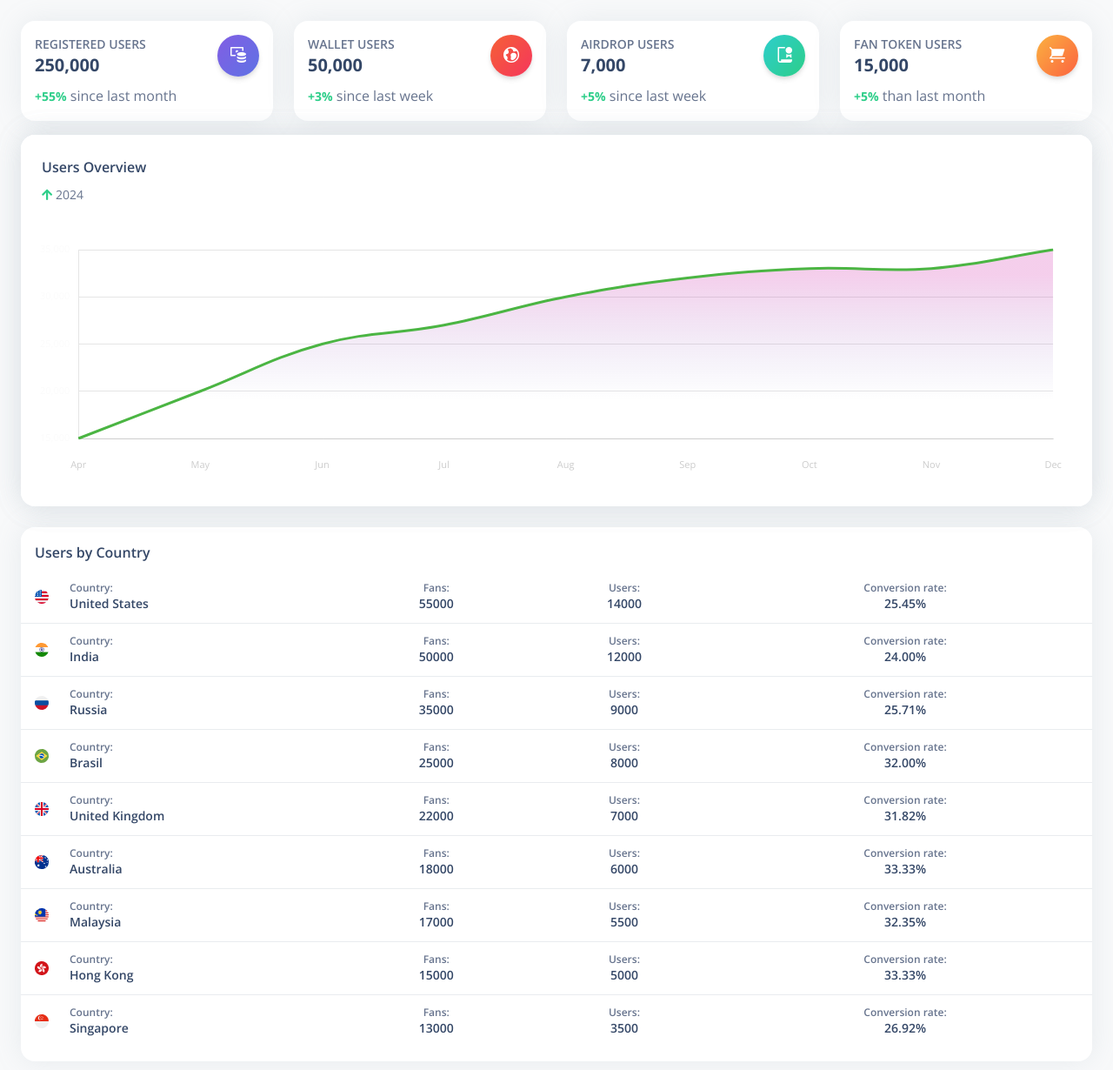
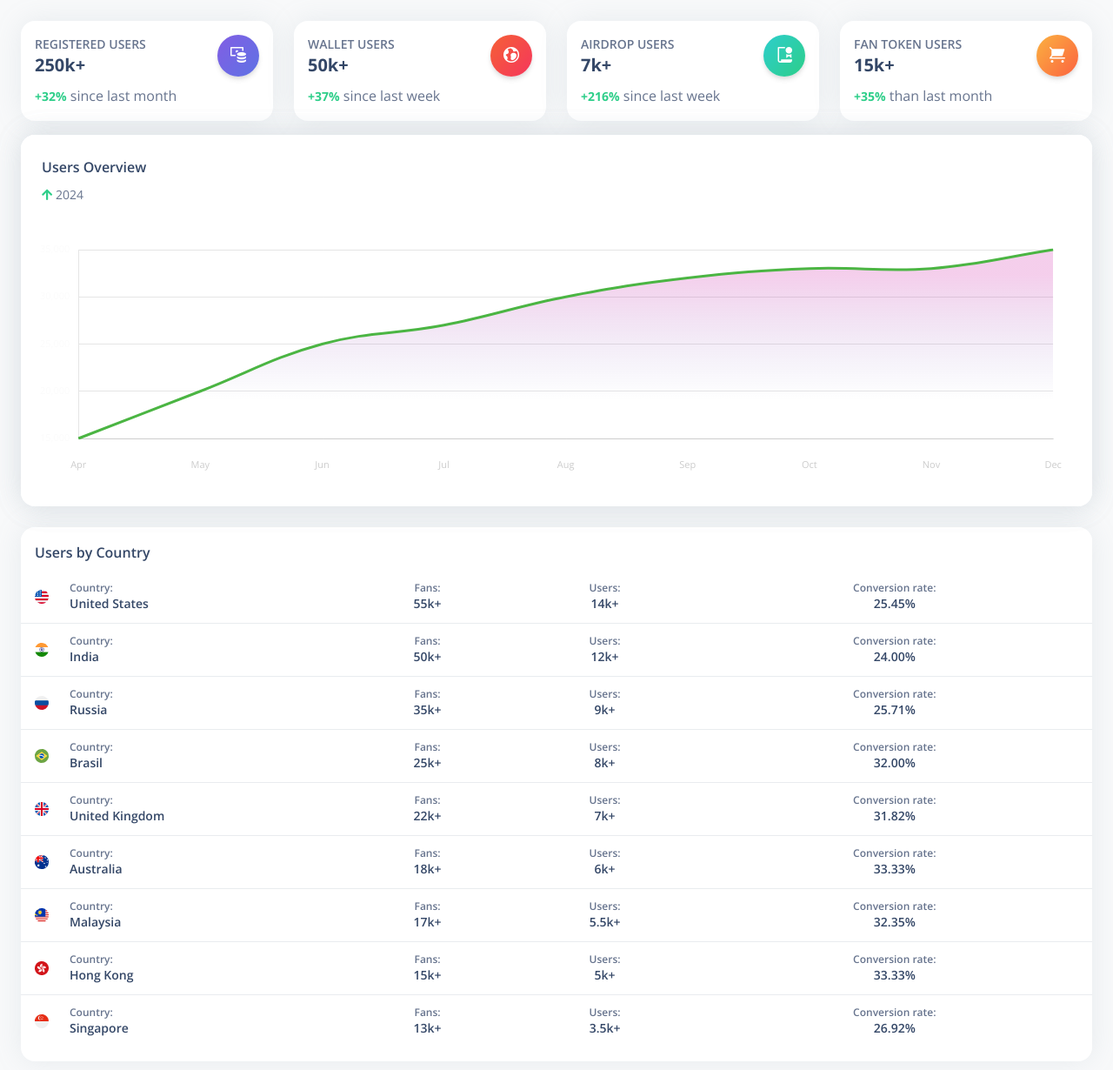
Before and after one commit to yang-tech-xyz/dashboard, a Vue app: page /dashboard-default in a window 1280 px wide. Shown: the top 1230 px of the page at 87% size. Built offline with nearby package versions, Linux system fonts and the light colour scheme.

Commit message:
Update data format

```diff
--- a/src/views/Dashboard.vue
+++ b/src/views/Dashboard.vue
@@ -17,64 +17,64 @@ import US from "@/assets/img/icons/flags/US.png";
 const sales = {
   us: {
     country: "United States",
-    sales: "55000",
-    value: "14000",
+    sales: "55k+",
+    value: "14k+",
     bounce: "25.45%",
     flag: US,
   },
   in: {
     country: "India",
-    sales: "50000",
-    value: "12000",
+    sales: "50k+",
+    value: "12k+",
     bounce: "24.00%",
     flag: IN,
   },
   ru: {
     country: "Russia",
-    sales: "35000",
-    value: "9000",
+    sales: "35k+",
+    value: "9k+",
     bounce: "25.71%",
     flag: RU,
   },
   br: {
     country: "Brasil",
-    sales: "25000",
-    value: "8000",
+    sales: "25k+",
+    value: "8k+",
     bounce: "32.00%",
     flag: BR,
   },
   uk: {
     country: "United Kingdom",
-    sales: "22000",
-    value: "7000",
+    sales: "22k+",
+    value: "7k+",
     bounce: "31.82%",
     flag: UK,
   },
   au: {
     country: "Australia",
-    sales: "18000",
-    value: "6000",
+    sales: "18k+",
+    value: "6k+",
     bounce: "33.33%",
     flag: AU,
   },
   ma: {
     country: "Malaysia",
-    sales: "17000",
-    value: "5500",
+    sales: "17k+",
+    value: "5.5k+",
     bounce: "32.35%",
     flag: MA,
   },
   hk: {
     country: "Hong Kong",
-    sales: "15000",
-    value: "5000",
+    sales: "15k+",
+    value: "5k+",
     bounce: "33.33%",
     flag: HK,
   },
   si: {
     country: "Singapore",
-    sales: "13000",
-    value: "3500",
+    sales: "13k+",
+    value: "3.5k+",
     bounce: "26.92%",
     flag: SI,
   },
@@ -88,10 +88,10 @@ const sales = {
           <div class="col-lg-3 col-md-6 col-12">
             <mini-statistics-card
               title="Registered users"
-              value="250,000"
+              value="250k+"
               description="<span
                 class='text-sm font-weight-bolder text-success'
-                >+55%</span> since last month"
+                >+32%</span> since last month"
               :icon="{
                 component: 'ni ni-money-coins',
                 background: 'bg-gradient-primary',
@@ -102,10 +102,10 @@ const sales = {
           <div class="col-lg-3 col-md-6 col-12">
             <mini-statistics-card
               title="Wallet Users"
-              value="50,000"
+              value="50k+"
               description="<span
                 class='text-sm font-weight-bolder text-success'
-                >+3%</span> since last week"
+                >+37%</span> since last week"
               :icon="{
                 component: 'ni ni-world',
                 background: 'bg-gradient-danger',
@@ -116,10 +116,10 @@ const sales = {
           <div class="col-lg-3 col-md-6 col-12">
             <mini-statistics-card
               title="Airdrop Users"
-              value="7,000"
+              value="7k+"
               description="<span
                 class='text-sm font-weight-bolder text-success'
-                >+5%</span> since last week"
+                >+216%</span> since last week"
               :icon="{
                 component: 'ni ni-paper-diploma',
                 background: 'bg-gradient-success',
@@ -130,10 +130,10 @@ const sales = {
           <div class="col-lg-3 col-md-6 col-12">
             <mini-statistics-card
               title="fan token users"
-              value="15,000"
+              value="15k+"
               description="<span
                 class='text-sm font-weight-bolder text-success'
-                >+5%</span> than last month"
+                >+35%</span> than last month"
               :icon="{
                 component: 'ni ni-cart',
                 background: 'bg-gradient-warning',
```
